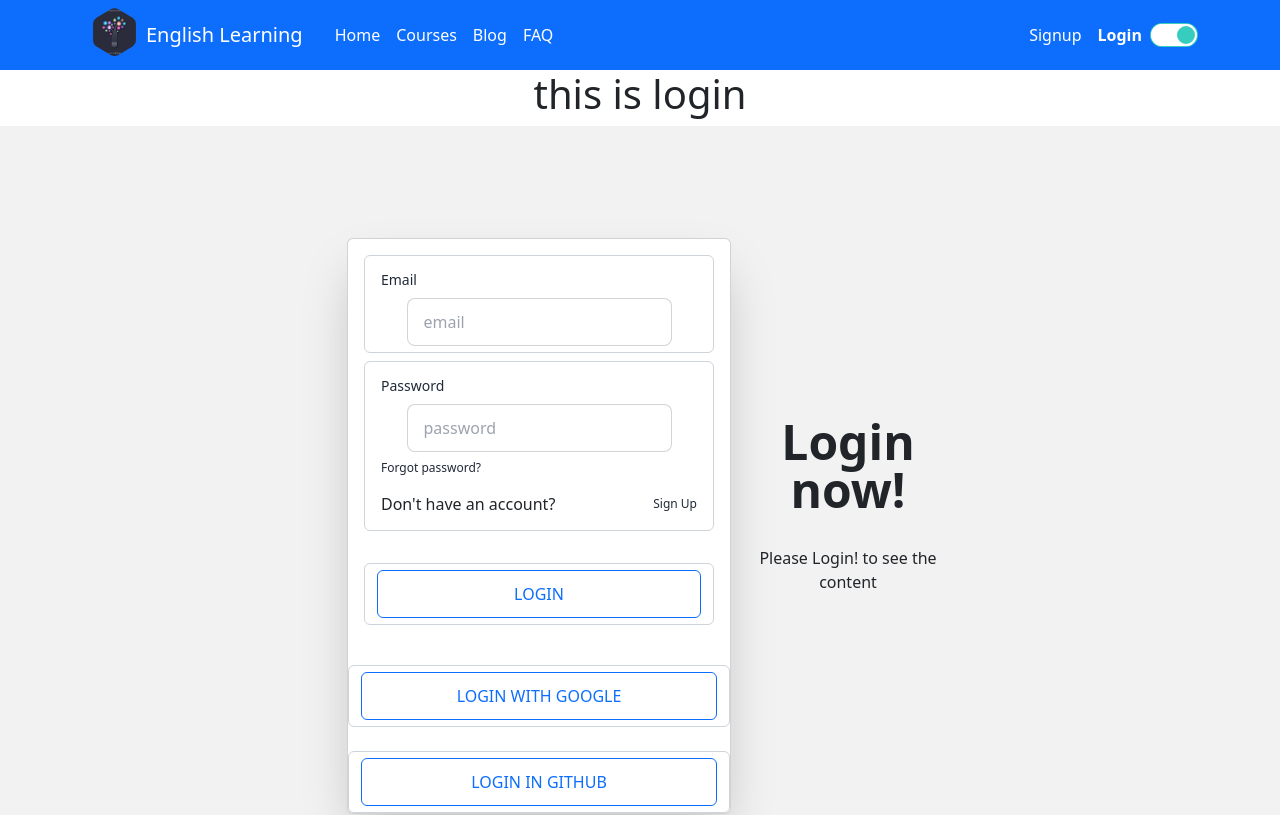
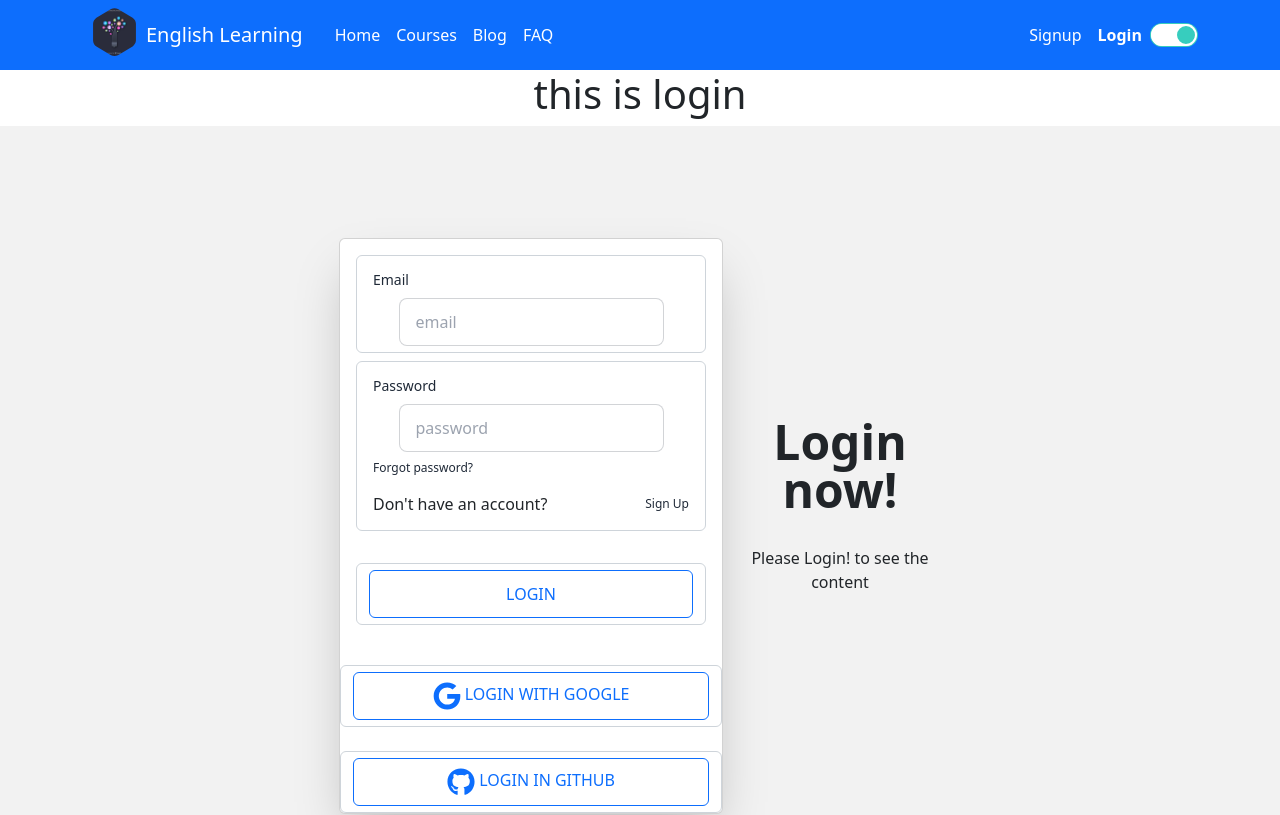
Before and after one commit to Saifuddinmonna/english-learning-client-side, a React (Create React App) app: page /login in a window 1280 px wide. Shown: the top 815 px of the page. Built offline with nearby package versions, Linux system fonts and the light colour scheme; no server answers.

Commit message:
icon added

```diff
--- a/package.json
+++ b/package.json
@@ -16,6 +16,7 @@
     "react": "^18.2.0",
     "react-bootstrap": "^2.5.0",
     "react-dom": "^18.2.0",
+    "react-icons": "^4.6.0",
     "react-router-dom": "^6.4.2",
     "react-scripts": "5.0.1",
     "web-vitals": "^2.1.4"
--- a/src/components/FirebaseAuthentication/Login/Login.js
+++ b/src/components/FirebaseAuthentication/Login/Login.js
@@ -1,5 +1,6 @@
 import React, { useContext } from "react";
 import { Form, Link } from "react-router-dom";
+import { FaBeer, FaGoogle, FaGithub } from "react-icons/fa";
 
 import { FontAwesomeIcon } from "@fortawesome/react-fontawesome";
 import { AuthContext } from "../../../Context/AuthProvider/AuthProvider";
@@ -116,7 +117,10 @@ const Login = () => {
 						<div className="form-control mt-6">
 							<button
 								onClick={handleGoogleSignin}
-								className="btn btn-outline-primary w-full">
+								className="btn btn-outline-primary w-full flex align-middle text-right justify-center">
+								<span className="pt-2">
+									<FaGoogle className="p-0 m-0 fs-3 inline-block" />
+								</span>{" "}
 								Login with Google
 							</button>
 						</div>
@@ -124,12 +128,13 @@ const Login = () => {
 							<button
 								onClick={handleGithubSignin}
 								className="btn btn-outline-primary w-full">
+								<span>
+									<FaGithub className="p-0 m-0 fs-3 inline-block"></FaGithub>
+								</span>{" "}
 								Login in Github
 							</button>
 						</div>
 					</div>
-					<FontAwesomeIcon icon="fa-brands fa-google" />
-					<i class="fa-brands fa-google"></i>
 				</div>
 			</div>
 		</div>
```
Also changed, not shown: 1 other file (tests, documents, lock files or other folders).
